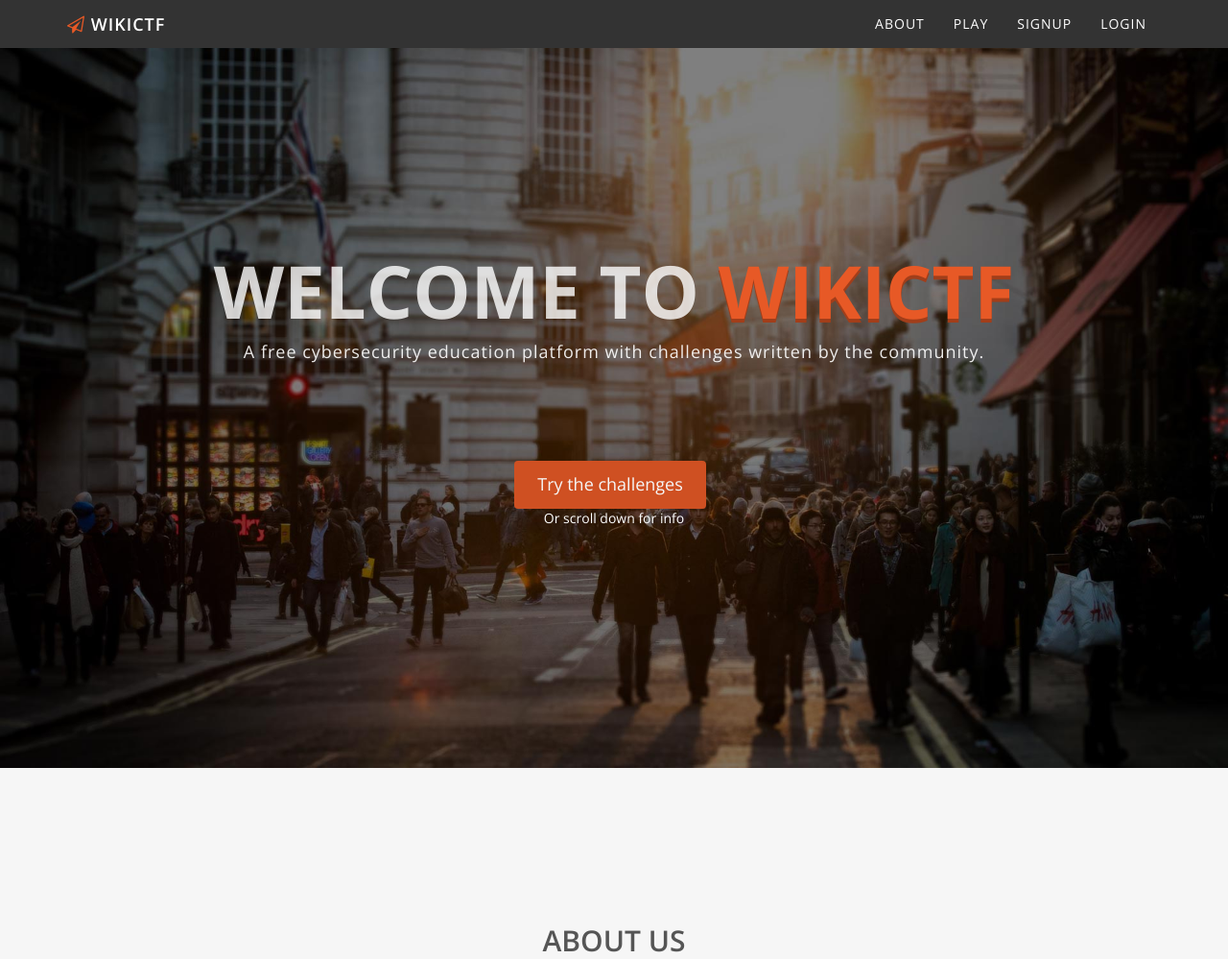
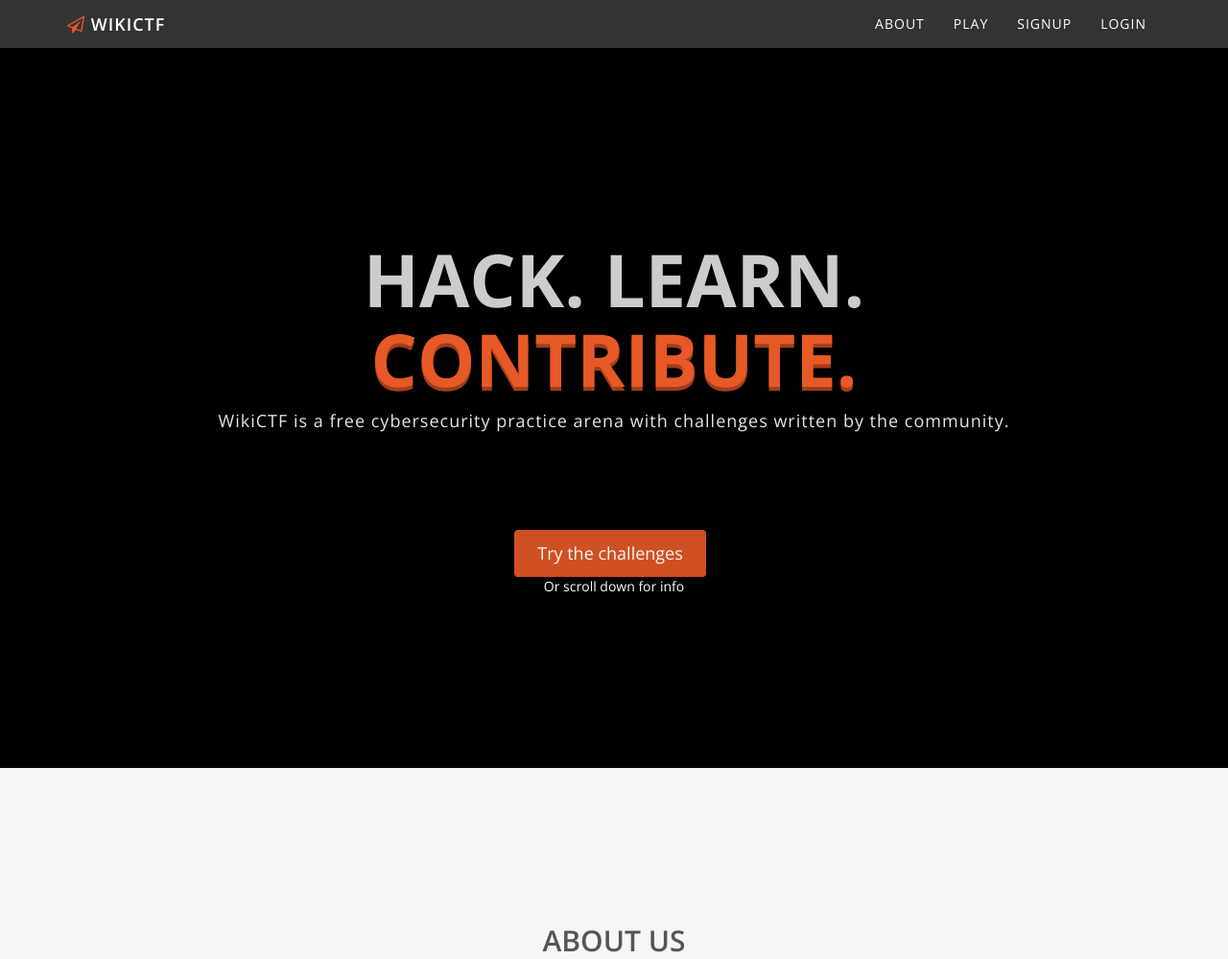
Before and after one commit to wikictf/wikictf-platform, a Django app: page / in a window 1280 px wide. Shown: the top 999 px of the page at 96% size. Run offline with Django 3.2, Linux system fonts and the light colour scheme; some libraries are stand-ins or nearby versions.

Commit message:
Text/info update

```diff
--- a/wikictf/gameplatform/static/gameplatform/css/style.css
+++ b/wikictf/gameplatform/static/gameplatform/css/style.css
@@ -162,7 +162,7 @@
 	padding: 100px 0;
 	text-align: center;
 	color: #fff;
-	background: url(../img/intro-bg.jpg) no-repeat center center fixed;
+	background: url(../img/black.png) no-repeat center center fixed;
 	background-color: #000;
 	-webkit-background-size: cover;
 	-moz-background-size: cover;
--- a/wikictf/gameplatform/templates/gameplatform/index.html
+++ b/wikictf/gameplatform/templates/gameplatform/index.html
@@ -62,8 +62,9 @@
         <div class="container">
             <div class="row">
                 <div class="col-md-10 col-md-offset-1">
-                    <h1>Welcome to <span class="brand-heading">WikiCTF</span></h1>
-                    <p class="intro-text">A free cybersecurity education platform with challenges written by the
+                    <br><br><br>
+                    <h1>Hack. Learn. <span class="brand-heading">Contribute.</span></h1>
+                    <p class="intro-text">WikiCTF is a free cybersecurity practice arena with challenges written by the
                         community.</p>
 
                     <div class="text-center btn-group inline span6 offset3" data-toggle="buttons-checkbox">
```
Also changed, not shown: wikictf/gameplatform/static/gameplatform/img/black.png (added).
